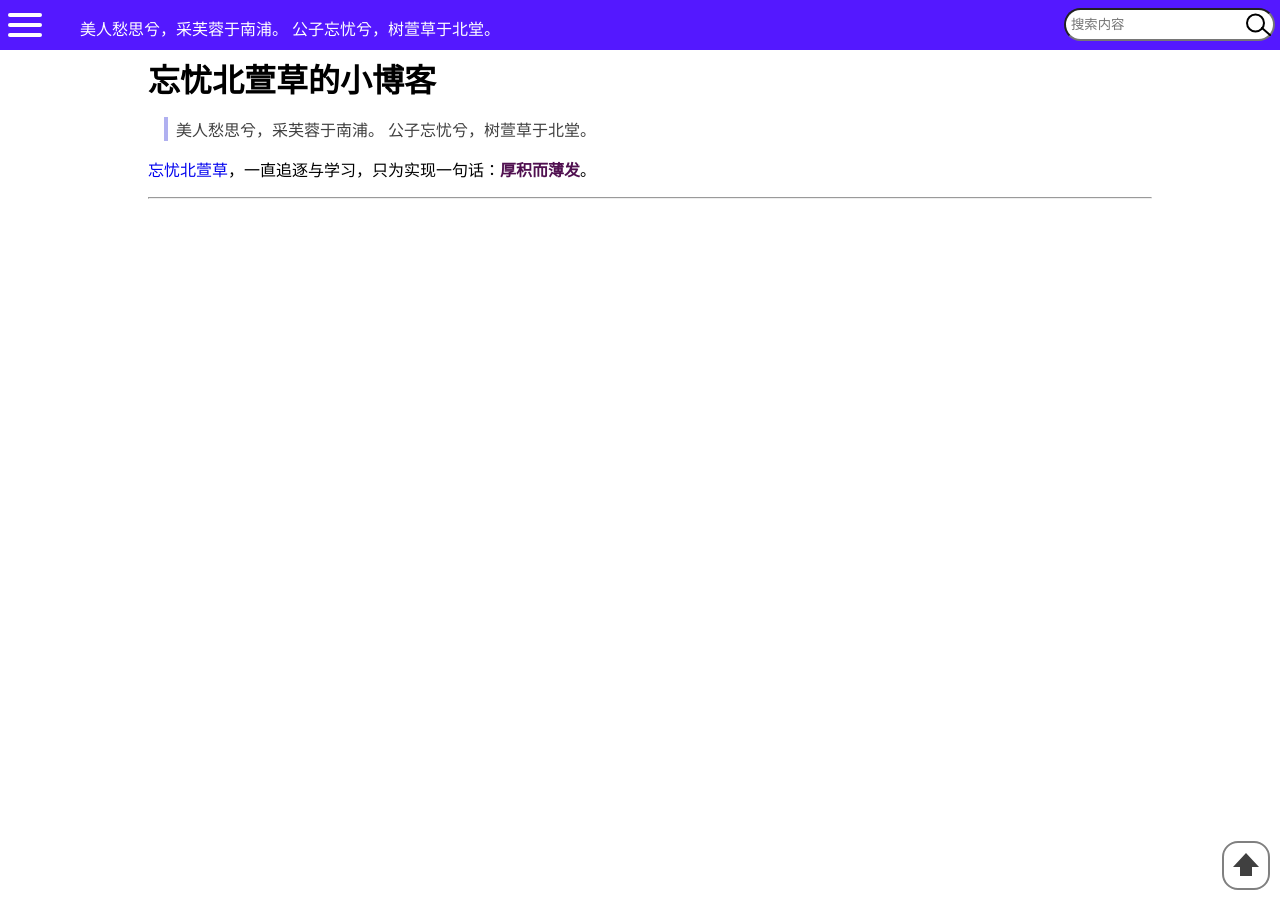
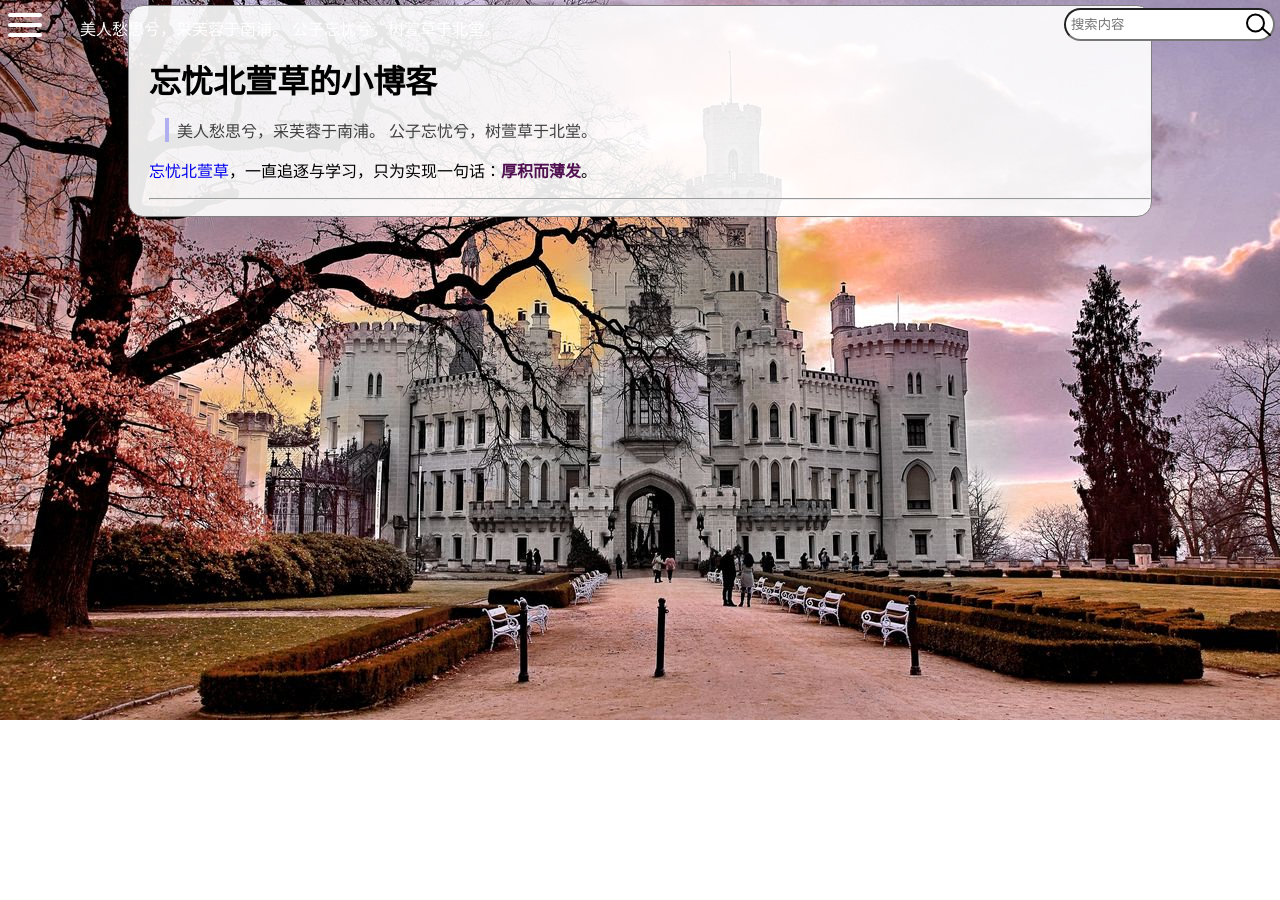
Before and after one commit to Wybxc/wybxc.github.io, a Jekyll site: the page built from index.md, in a window 1280 px wide. Built offline with Jekyll 4.4.1, drawn with Linux system fonts in a browser that asks for light colours.

Commit message:
another big change

```diff
--- a/_includes/links.html
+++ b/_includes/links.html
@@ -2,3 +2,4 @@
 <link rel="stylesheet" type="text/css" href="/style/article.css" />
 <link rel="stylesheet" type="text/css" href="/style/codeblock.css" />
 <link rel="stylesheet" type="text/css" href="/style/syntax.css" />
+<link href="https://cdn.bootcss.com/font-awesome/4.7.0/css/font-awesome.min.css" rel="stylesheet">
--- a/_includes/returnTop.html
+++ b/_includes/returnTop.html
@@ -2,7 +2,7 @@
   <a title="回到顶部" href="javascript:returnTop()">
     <svg xmlns="http://www.w3.org/2000/svg" version="1.1">
       <polygon
-        style="fill:#404040"
+        style="fill:white"
         points="13,0 0,14 7,14 7,23 19,23 19,14 26,14" />
     </svg>
   </a>
--- a/_includes/slidebar.html
+++ b/_includes/slidebar.html
@@ -12,9 +12,15 @@
 <div id="slidebar">
   <h1><a style="text-decoration: none; color: white;" href="{{ site.url }}">忘忧北萱草的博客</a></h1>
   <p>最新文章:</p>
-  <ul>
+  <ul class="taglist">
     {%- for tag in tags %}
-    <li>{{- tag -}}:<br/><ul>
+    <li index="{%- increment ti -%}">{{- tag -}}:</li>
+    {%- endfor %}
+  </ul>
+</div>
+<div id="tagform">
+{%- for tag in tags %}
+  <div index="{%- increment pi -%}"><ul>
     {%- for post in site.posts %}
       {%- if post.tags contains tag %}
       <li>{%- include date2str.html date = post.date -%}&nbsp;
@@ -22,7 +28,6 @@
       </li>
       {%- endif %}
     {%- endfor %}
-    </ul></li>
+  </ul></div>
 {%- endfor %}
-  </ul>
 </div>
--- a/script/article.js
+++ b/script/article.js
@@ -18,6 +18,7 @@
 }
 $(function(){
   "use strict";
+  // 边栏 Expand
   let slidebar = $("#slidebar");
   slidebar.slideUp(0);
   $("#menu").click(function(){
@@ -28,5 +29,40 @@
     $("#subform").attr("src", "").slideUp();
   });
   $("#subform").slideUp(0);
+  // 搜索
   $(".schbtn").click(onSchSubmit);
+  // 导航栏变色
+  onscroll = function(){
+    if (document.documentElement.scrollTop > 50) {
+      $("div.nav").stop().animate({backgroundColor: "rgba(187,152,178,1)"}, 300);
+      $("div.slidebar").stop().animate({backgroundColor: "rgba(187,152,178,0.5)"}, 300);
+    } else {
+      $("div.nav").stop().animate({backgroundColor: "rgba(128,128,128,0)"}, 300);
+      $("div.slidebar").stop().animate({backgroundColor: "rgba(187,152,178,0)"}, 300);
+    }
+  };
+  onscroll();
+  // 侧栏子菜单
+  $("li[index]").mouseenter(function(){
+      const index = $(this).attr("index");
+      $("div[index=" + index + "]").stop().css("top", (Number(index) * 52 + 13).toString() + "px").show();
+      $("div.tagform").stop().show();
+      $(this).css('background-color', "rgba(187,152,178,0.8");
+    });
+    $("div[index]").mouseenter(function(){
+      $(this).stop().show();
+      $("div.tagform").stop().show();
+      $("li[index=" + $(this).attr("index") + "]").css('background-color', "rgba(187,152,178,0.8");
+    });
+    $("li[index]").mouseleave(function(){
+      $("div[index=" + $(this).attr("index") + "]").hide(1);
+      $("div.tagform").hide(1);
+      $(this).css('background-color', "rgba(187,152,178,0");
+    });
+    $("div[index]").mouseleave(function(){
+      $(this).hide(1); // <- 黑科技
+      $("div.tagform").hide(1);
+      $("li[index=" + $(this).attr("index") + "]").css('background-color', "rgba(187,152,178,0");
+    });
+  });
 });
--- a/style/post.css
+++ b/style/post.css
@@ -1,6 +1,12 @@
 * {
   margin: 0;
   /*清除所有对象的外边距, 以避免不必要的空白*/
+}
+
+body {
+  background: url(/images/bg1.jpg);
+  background-repeat: no-repeat;
+  background-attachment: fixed;
 }
 
 h1 + ul, h1 + ol,
@@ -28,7 +34,7 @@
   position: fixed;
   right: 10px;
   padding: 10px 10px 10px 9px;
-  border: 2px solid #808080;
+  border: 2px solid white;
   border-radius: 16px;
   bottom: 10px;
   /*手动页脚*/
@@ -45,7 +51,7 @@
   /*位于页面最上部*/
   z-index:99;
   /*防止被遮挡*/
-  background-color: #5418FF;
+  background-color: rgba(128,128,128,0);
   color: #FFFFFF;
 }
 
@@ -79,7 +85,7 @@
   float: left;
   position: fixed;
   /*设置为左边固定*/
-  background: #5418FF;
+  background: rgba(128,128,128,0);
   color: #FFFFFF;
   /*背景*/
   width: 17%;
@@ -90,9 +96,63 @@
   overflow: auto;
   /*滚动条(仅当高度不足时)*/
   display: none;
-  z-index: 98;
+  z-index: 97;
 }
 /*slidebar-end*/
+
+/*taglist*/
+#tagform {
+  float: left;
+  position: fixed;
+  width: 15%;
+  padding: 10px 3% 100% 2%;
+  margin-right: 100%;
+  color: #FFFFFF;
+  top: 50px;
+  left: 15%;
+  height: 100%;
+  overflow: auto;
+  z-index: 96;
+  display: none;
+}
+
+ul.taglist {
+  list-style-type: none;
+  margin: 0;
+  padding: 0;
+  position: absolute;
+  width: 100%;
+  top: 65px;
+}
+
+ul.taglist li {
+  display: block;
+  width: 100%;
+  height: 20px;
+  float: left;
+  padding: 16px 2em;
+  margin: 0;
+}
+
+ul.taglist li:hover::after {
+  content: '>';
+  font-family: monospace;
+  font-size: 20px;
+  position: absolute;
+  right: 1em;
+}
+
+div.tagform div {
+  display: none;
+  position: absolute;
+  left: 0;
+  top: 65px;
+  width: 100%;
+  z-index: 98;
+  background-color: rgba(187,152,178,0.8);
+  padding-left: 10px;
+}
+/*taglist*/
 
 #main {
   margin: 5px 10%;
@@ -100,6 +160,9 @@
   padding: 50px 0px 0px 20px;
   /*补充消失的空白*/
   font-family: "Times New Roman", "Microsoft YaHei", serif;
+  background-color: rgba(255,255,255,0.9);
+  border: 1px solid #808080;
+  border-radius: 15px;
 }
 
 /*子搜索窗口*/
```
Also changed, not shown: images/bg1.jpg (added). Lines whose indentation alone changed are shown as unchanged.
